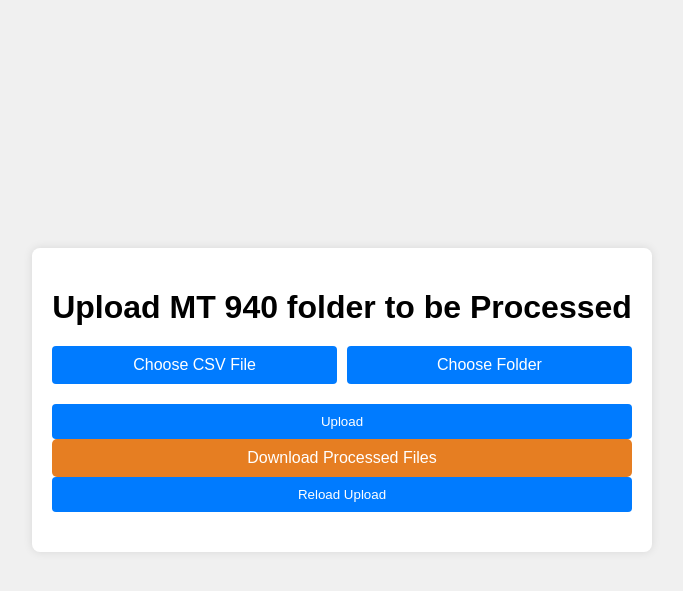
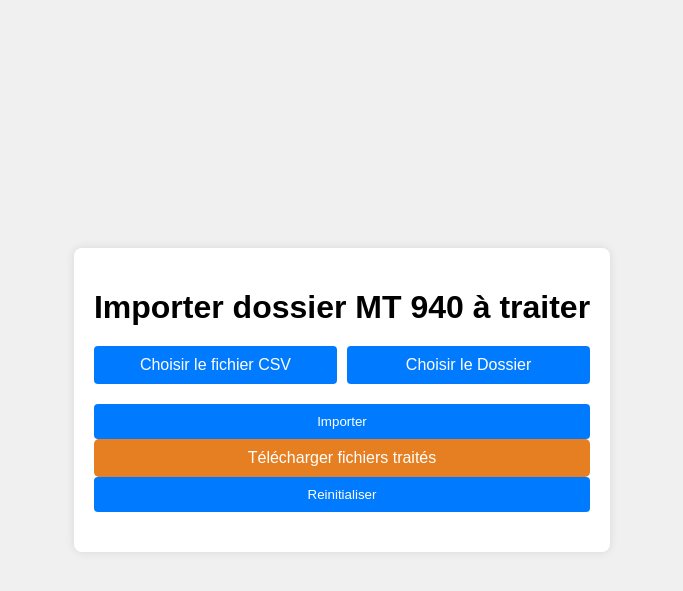
Before and after one commit to dokabdou/VistaGui-Project, a Flask app: page / in a window 1280 px wide. Shown: the top 591 px of the page, without its empty margins (298-981 px from the left). Run offline with Flask 3, Linux system fonts and the light colour scheme.

Commit message:
update French version

```diff
--- a/MT940 App/app.py
+++ b/MT940 App/app.py
@@ -48,16 +48,16 @@
     print("Uploading")
 
     if 'files[]' not in request.files or 'importCsv' not in request.files:
-        return jsonify({'message': 'Please upload a folder to process'}), 400
+        return jsonify({'message': "S'il vous plait importez un dossier à traiter."}), 400
 
     folder_name = request.form.get('folderName')
     import_csv = request.files.get('importCsv')
 
     if not folder_name:
-        return jsonify({'message': 'No folder name provided'}), 400
+        return jsonify({'message': 'Pas de nom de dossier donné.'}), 400
 
     if not re.match(r'^MT 940 \d{2} \d{2} \d{4}$', folder_name):
-        return jsonify({'message': f'Folder name must be "MT 940 dd mm yyyy". {folder_name} is not valid'})
+        return jsonify({'message': f"Nom du dossier doit être du style 'MT 940 jj mm aaaa'. {folder_name} n'est pas conforme"})
 
     files = request.files.getlist('files[]')
     for file in files:
@@ -84,23 +84,23 @@
     print("file_counter: " , file_counter)
 
     if imported_files != file_counter:
-        message = "Some files were not processed correctly. | Number of files not processed: "
+        message = "Certains fichiers n'ont pas pu être traités. | Nombre de fichiers non traités: "
         message += str(imported_files-file_counter)
         message += " | \n"
         return jsonify({'message': message, 'result': bad_files})
 
-    return jsonify({'message': 'Files successfully uploaded and processed.'})
+    return jsonify({'message': 'Fichier traités avec succès.'})
 
 
 @flask_app.route('/download', methods=['GET'])
 def download():
     global folder_name
     if not folder_name:
-        return jsonify({'message': 'No folder to download ! Upload a folder to be processed first.'})
+        return jsonify({'message': "Pas de dossier à télécharger ! Importez un dossier à traiter d'abord."})
 
     processed_folder = os.path.join(PROCESSED_FOLDER, folder_name)
     if not os.path.exists(processed_folder):
-        return jsonify({'message': 'No folder to download ! Upload a folder to be processed first.'})
+        return jsonify({"message': 'Pas de dossier à télécharger ! Importez un dossier à traiter d'abord."})
 
     zip_path = os.path.join(UPLOAD_FOLDER, f'{folder_name}.zip')
     with zipfile.ZipFile(zip_path, 'w') as zipf:
@@ -128,7 +128,7 @@
         file_counter = 0
         bad_files = []
         folder_name = None
-        return jsonify({'message': 'All files successfully deleted from server.'})
+        return jsonify({'message': "Tous les fichiers sont supprimés de l'application!"})
     except Exception as e:
         return jsonify({'message': f'An error occurred: {e}'}), 500
 
@@ -169,6 +169,10 @@
 
                 if account_number and bic_number:  # Ensure neither is empty
                     account_bic_dict[account_number] = [client_name, bic_number, currency]
+                    account_number = None
+                    bic_number = None
+                    client_name = None
+                    currency = None
     print("BIC Mapping -- DONE ---")
     return account_bic_dict
 
@@ -254,13 +258,13 @@
         self.root = root
         root.title("Flask Desktop App")
 
-        self.label = tk.Label(root, text="Welcome to MT940 App!")
+        self.label = tk.Label(root, text="Bienvenue à l'application MT940 !")
         self.label.pack(pady=10)
 
-        self.button = tk.Button(root, text="Open MT940 App", command=open_browser)
+        self.button = tk.Button(root, text="Ouvrir MT940", command=open_browser)
         self.button.pack(pady=10)
 
-        self.quit_button = tk.Button(root, text="Quit", command=root.quit)
+        self.quit_button = tk.Button(root, text="Quitter", command=root.quit)
         self.quit_button.pack(pady=10)
 
 def run_flask():
--- a/MT940 App/static/script.js
+++ b/MT940 App/static/script.js
@@ -1,12 +1,12 @@
 document.getElementById('importCsv').addEventListener('change', function() {
     const label = document.querySelector('label[for="importCsv"]');
-    const fileName = this.files[0] ? this.files[0].name : 'Choose CSV File';
+    const fileName = this.files[0] ? this.files[0].name : 'Choisir le fichier CSV';
     label.textContent = fileName;
 });
 
 document.getElementById('fileInput').addEventListener('change', function() {
     const label = document.querySelector('label[for="fileInput"]');
-    const folderName = this.files[0] ? this.files[0].webkitRelativePath.split('/')[0] : 'Choose Folder';
+    const folderName = this.files[0] ? this.files[0].webkitRelativePath.split('/')[0] : 'Choisir le Dossier';
     label.textContent = folderName;
 });
 
@@ -36,7 +36,7 @@
     .then(data => {
         let message = data.message;
         if (data.result !== undefined) {
-            message += ' | These are the files : ' + data.result;
+            message += ' | Ces fichiers sont : ' + data.result;
         }
         document.getElementById('message').textContent = message;
     }).catch(error => console.error('Error:', error));
--- a/MT940 App/templates/index.html
+++ b/MT940 App/templates/index.html
@@ -3,23 +3,23 @@
 <head>
     <meta charset="UTF-8">
     <meta name="viewport" content="width=device-width, initial-scale=1.0">
-    <title>MT 940 Processing </title>
+    <title> Traitement MT 940 </title>
     <link rel="stylesheet" href="/static/styles.css">
 </head>
 <body>
     <div class="container">
-        <h1>Upload MT 940 folder to be Processed</h1>
+        <h1>Importer dossier MT 940 à traiter</h1>
         <form id="uploadForm">
             <div class="file-input-container">
                 <input type="file" id="importCsv" name="importCsv" style="display: none;">
-                <label for="importCsv" class="custom-file-label">Choose CSV File</label>
+                <label for="importCsv" class="custom-file-label">Choisir le fichier CSV</label>
                 <input type="file" id="fileInput" name="files[]" webkitdirectory multiple style="display: none;">
-                <label for="fileInput" class="custom-file-label">Choose Folder</label>
+                <label for="fileInput" class="custom-file-label">Choisir le Dossier</label>
             </div>
-            <button type="submit">Upload</button>
+            <button type="submit">Importer</button>
         </form>
-        <button id="downloadButton" class="full-width complementary">Download Processed Files</button>
-        <button id="reloadButton" class="full-width">Reload Upload</button>
+        <button id="downloadButton" class="full-width complementary">Télécharger fichiers traités</button>
+        <button id="reloadButton" class="full-width">Reinitialiser</button>
         <p id="message"></p>
         <div id="fileDisplay"></div>
     </div>
```
Also changed, not shown: Functional_exes/Guide EN/Guide apps MT940[EN].md (+1 -1 lines), Functional_exes/Guide FR/Guide apps MT940[FR].md (+36 -36 lines), MT940 Sort Folder App/app.py (+10 -12 lines), MT940 Sort Folder App/templates/index.html (+5 -5 lines), Functional_exes/Guide FR/images/Acceuille_MT940.png (added), Functional_exes/Guide FR/images/Acceuille_Tri_Dossiers.png (added), Functional_exes/Guide FR/images/MT940_.png (added), Functional_exes/Guide FR/images/Tri_Dossiers.png (added), Functional_exes/Guide FR/images/fichiers_corompus.png (added), Functional_exes/Guide FR/images/restriction.png (added), Functional_exes/Guide FR/images/sc_flask_run.png (added), README.md, 2 other files.
